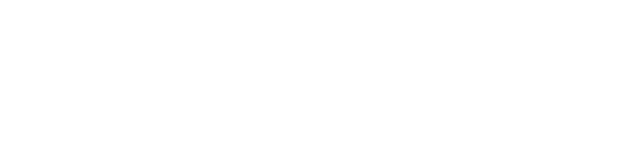
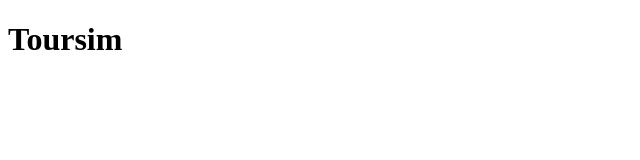
Before and after one commit to sugamxz/Web-development-tourism, a plain HTML site: page index.html in a window 1280 px wide. Shown: the whole page, without its empty margins (0-640 px from the left). Drawn offline with Linux system fonts and the light colour scheme.

Commit message:
Update index.html

```diff
--- a/index.html
+++ b/index.html
@@ -4,6 +4,7 @@
     <meta charset="UTF-8">
     <meta name="viewport" content="width=device-width, initial-scale=1.0">
     <title>Document</title>
+    <h1>Toursim</h1>
 </head>
 <body>
 
```
